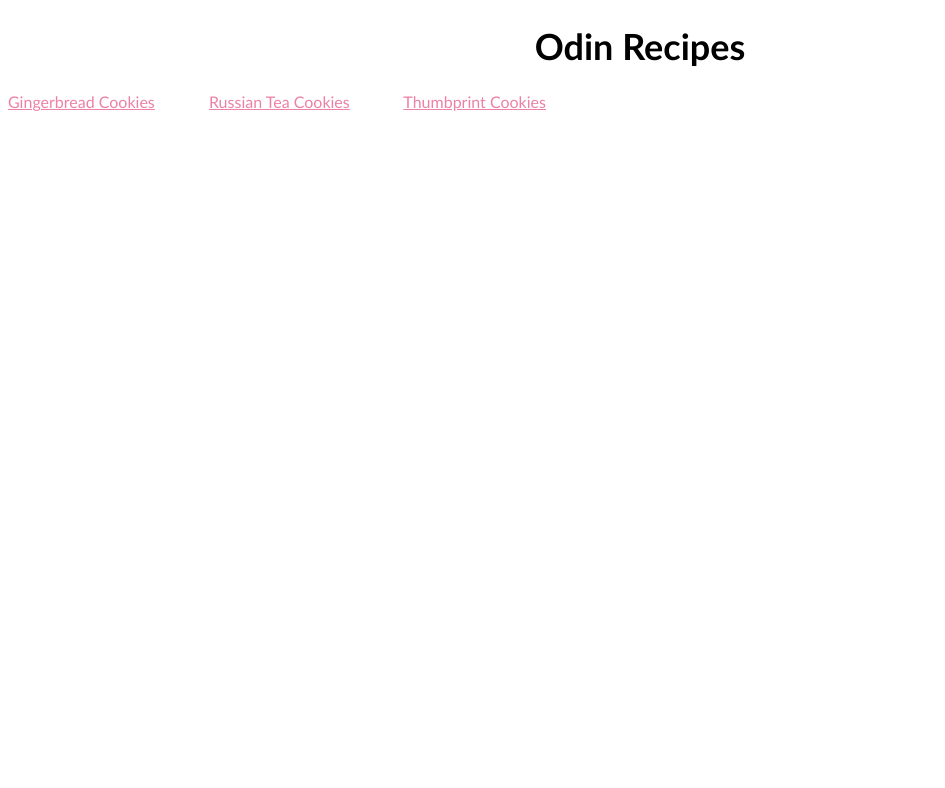
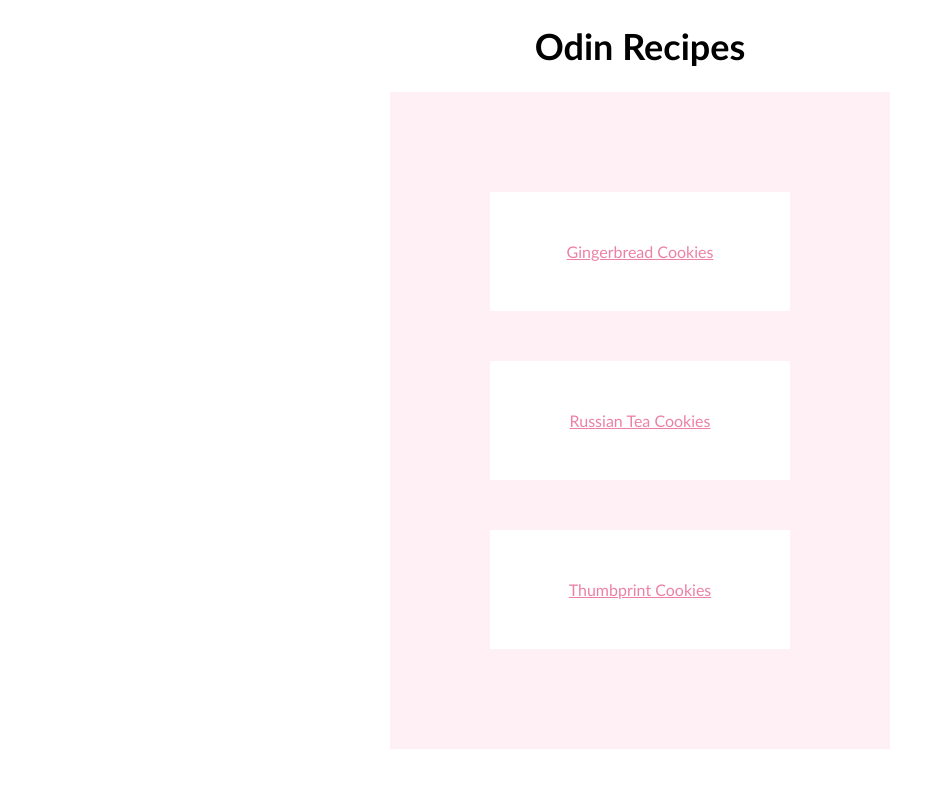
Before and after one commit to queerofsheba/odin-recipes, a plain HTML site: page index.html in a window 1280 px wide. Shown: the whole page, without its empty margins (0-945 px from the left). Drawn offline with Linux system fonts and the light colour scheme.

Commit message:
Update CSS styling

```diff
--- a/index.html
+++ b/index.html
@@ -8,8 +8,10 @@
 </head>
 <body>
     <h1>Odin Recipes</h1>
-    <a href="recipes/gingerbread.html">Gingerbread Cookies</a>
-    <a href="recipes/russiantea.html">Russian Tea Cookies</a>
-    <a href="recipes/thumbprint.html">Thumbprint Cookies</a>
+    <div class="category">
+    <a href="recipes/gingerbread.html" class="recipe">Gingerbread Cookies</a>
+    <a href="recipes/russiantea.html" class="recipe">Russian Tea Cookies</a>
+    <a href="recipes/thumbprint.html" class="recipe">Thumbprint Cookies</a>
+</div>
 </body>
 </html>
--- a/style.css
+++ b/style.css
@@ -29,3 +29,18 @@ p {
 ul {
     font-family: 'Courier New';
 }
+
+.category {
+    background-color: lavenderblush;
+    padding: 50px;
+    width: 400px;
+    margin: 0 auto;
+}
+
+.recipe {
+    display: block;
+    margin: 50px;
+    text-align: center;
+    background-color: #ffffff;
+    padding: 50px;
+}
```
